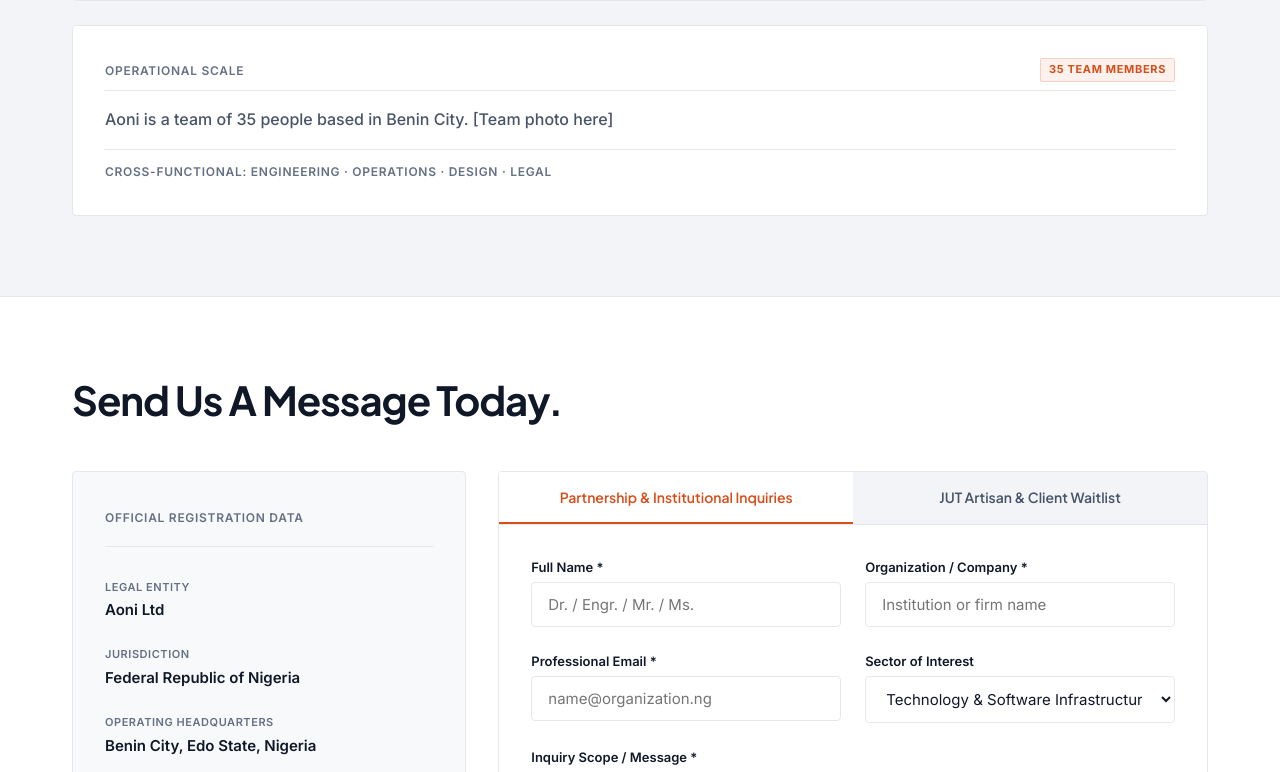
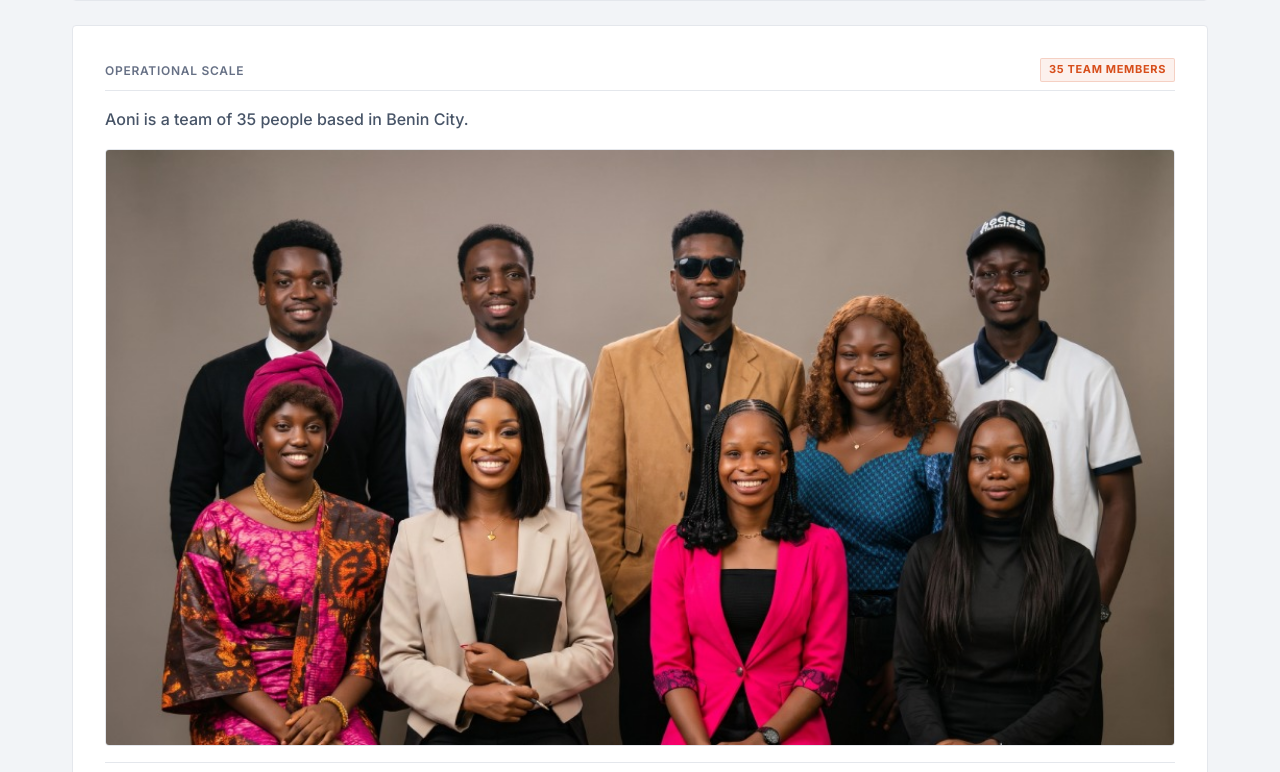
Before and after one commit to AdezAtl/aoni, a React (Vite) app: page / in a window 1280 px wide. Shown: the part 4108-4880 px from the top of the page. Built offline with nearby package versions, Linux system fonts and the light colour scheme.

Commit message:
Add team members photo to Operational Scale section

```diff
--- a/src/components/Team.css
+++ b/src/components/Team.css
@@ -153,6 +153,23 @@
   line-height: 1.6;
 }
 
+.team-photo-wrap {
+  width: 100%;
+  border-radius: var(--radius);
+  overflow: hidden;
+  border: 1px solid var(--color-border);
+  background-color: var(--color-surface-subtle);
+  position: relative;
+}
+
+.team-photo {
+  width: 100%;
+  height: auto;
+  aspect-ratio: 1024 / 571;
+  object-fit: cover;
+  display: block;
+}
+
 .team-aggregate-footer {
   padding-top: var(--space-2);
   border-top: 1px solid var(--color-border);
--- a/src/components/Team.tsx
+++ b/src/components/Team.tsx
@@ -1,4 +1,5 @@
 import founderPhoto from '../assets/founder_james.png'
+import teamPhoto from '../assets/team_photo.jpg'
 import './Team.css'
 
 export function Team() {
@@ -50,8 +51,17 @@ export function Team() {
                 <span className="team-count-badge">35 TEAM MEMBERS</span>
               </div>
               <p className="team-aggregate-text">
-                Aoni is a team of 35 people based in Benin City. [Team photo here]
+                Aoni is a team of 35 people based in Benin City.
               </p>
+              <div className="team-photo-wrap">
+                <img
+                  src={teamPhoto}
+                  alt="Aoni team members based in Benin City"
+                  className="team-photo"
+                  loading="lazy"
+                  decoding="async"
+                />
+              </div>
               <div className="team-aggregate-footer">
                 <span className="mono-tag">CROSS-FUNCTIONAL: ENGINEERING · OPERATIONS · DESIGN · LEGAL</span>
               </div>
```
Also changed, not shown: src/assets/team_photo.jpg (added).
